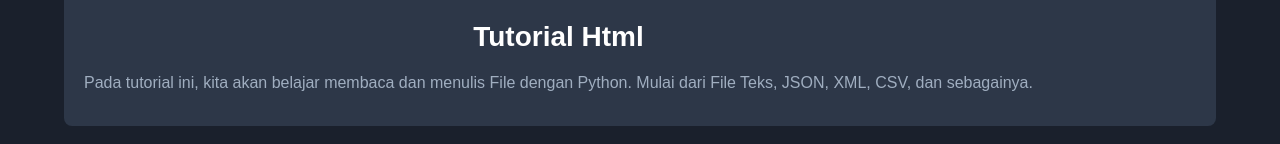
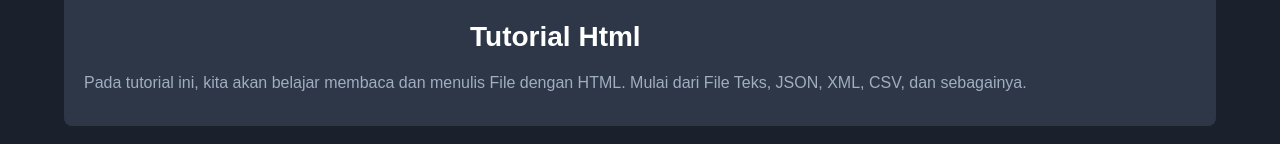
Before and after one commit to Thedicil23/CodeCrust, a plain HTML site: page cors/html.html in a window 1280 px wide. Shown: the part 233-377 px from the top of the page. Drawn offline with Linux system fonts and the light colour scheme; files that its build step writes are made by us from their sources.

Commit message:
menambahkan file

```diff
--- a/cors/html.html
+++ b/cors/html.html
@@ -149,7 +149,7 @@ body {
         <img src="/img/HTML5_logo_and_wordmark.svg.png" alt="Html Logo">
         <div class="text">
           <h1>Tutorial Html</h1>
-          <p>Pada tutorial ini, kita akan belajar membaca dan menulis File dengan Python. Mulai dari File Teks, JSON, XML, CSV, dan sebagainya.</p>
+          <p>Pada tutorial ini, kita akan belajar membaca dan menulis File dengan HTML. Mulai dari File Teks, JSON, XML, CSV, dan sebagainya.</p>
         </div>
       </div>
     </header>
```
Also changed, not shown: file/c++.html (added), file/css.html (added), file/filehtml.html (added), file/java.html (added).
